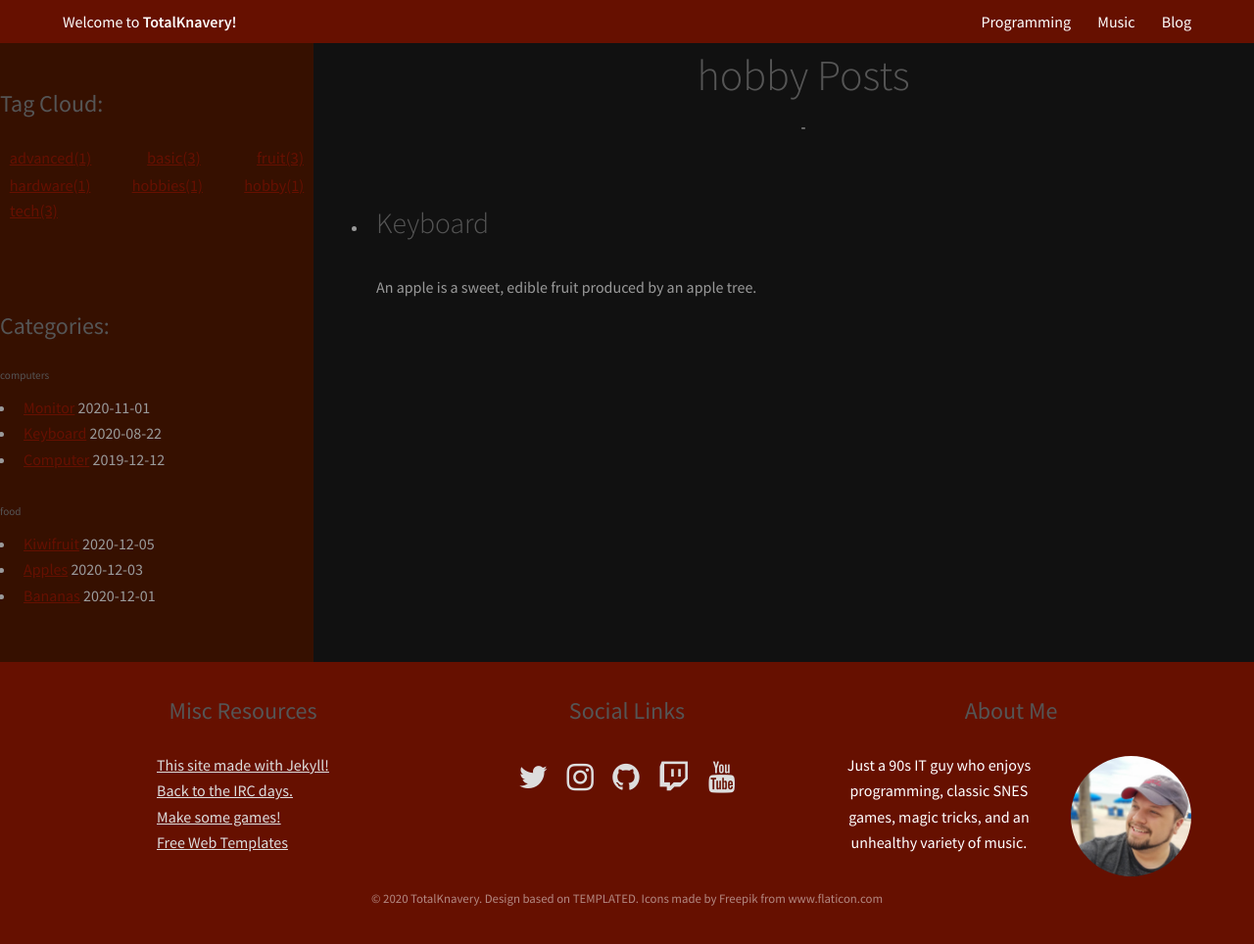
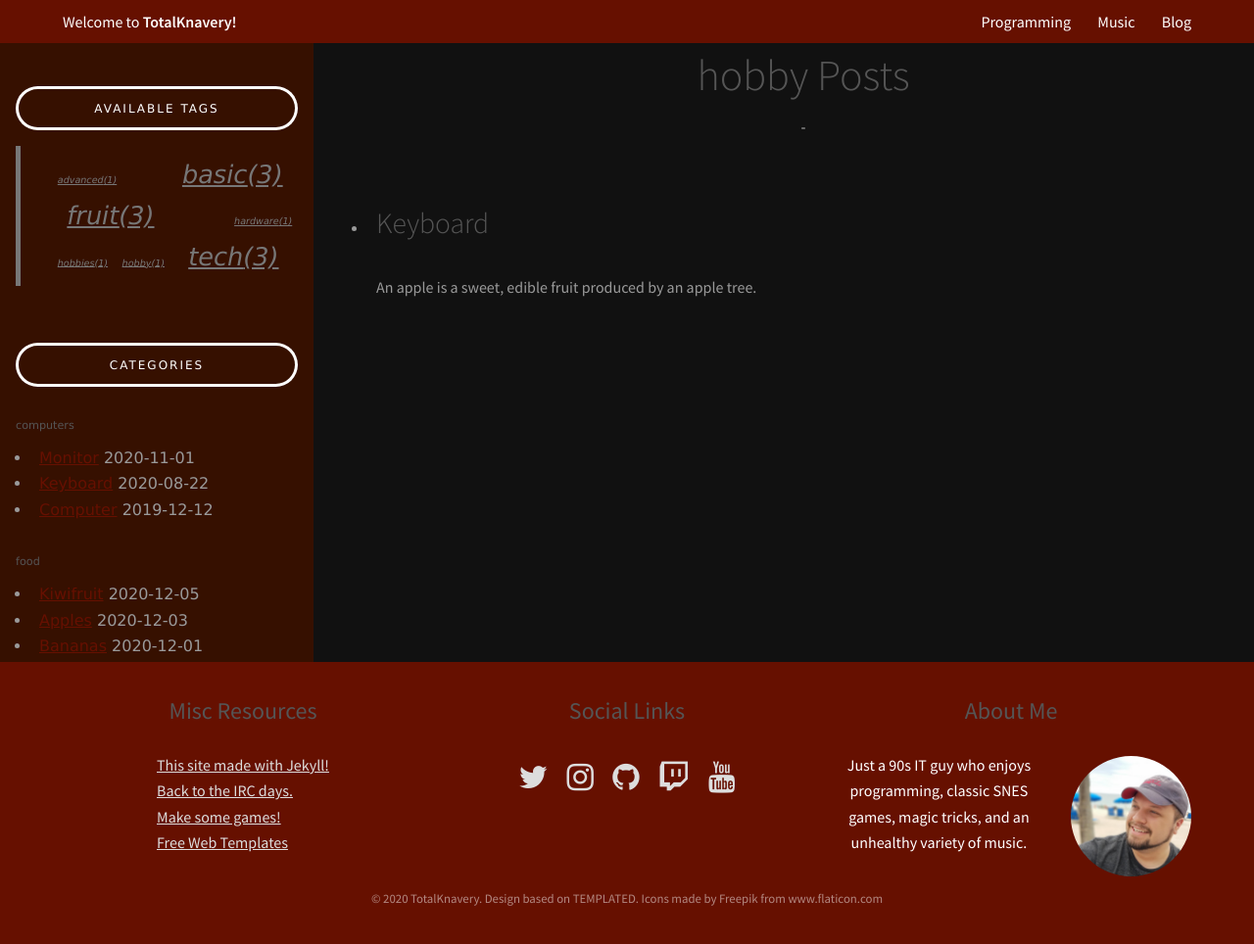
Before and after one commit to knaveightt/totalknavery, a Jekyll site: the page built from tags/hobby.html, in a window 1280 px wide and 986 px high. Shown: the top 964 px of the window at 98% size. Built offline with Jekyll 4.4.1, drawn with Linux system fonts in a browser that asks for light colours.

Commit message:
Applied first round of left bar styling

```diff
--- a/_includes/tagcloud.html
+++ b/_includes/tagcloud.html
@@ -34,7 +34,7 @@ Let's generate the tag cloud
 {% endcomment %}
 
 {% for tag in tags %}
-{% assign rel_tag_size = site.tags[tag].size | times: 0.2 | divided_by: tag_count | plus: 1 %}
+{% assign rel_tag_size = site.tags[tag].size | times: 5 | divided_by: tag_count | plus: 0.6 %}
 {% capture tag_url %}tags/{{ tag | slugize }}{% endcapture %}
 <span style="white-space: nowrap; font-size: {{ rel_tag_size }}em; padding: 0.6em;">
   <a href="{{ tag_url | relative_url }}" class="tag">{{ tag | slugize }}<span>({{ site.tags[tag].size }})</span></a>
--- a/_layouts/post.html
+++ b/_layouts/post.html
@@ -23,17 +23,24 @@
 
 		    <!-- leftbar -->
             <div id="leftbar" class="inner">
-              <span clas="tag_list">
-              <h4>Tag Cloud:</h4>
-              <p class="tag-cloud" style="text-align: justify;">
+
+              <div id="tag_list">
+                <ul class="actions fit">
+                  <li><a href="#" class="button alt fit">Available Tags</a></li>
+                </ul>
+              <blockquote class="tag-cloud" style="text-align: justify;">
                 {% capture site_tags %}{% for tag in site.tags %}{{ tag | first }}{% unless forloop.last %},{% endunless %}{% endfor %}{% endcapture %}
                 {% assign tags = site_tags | split:',' | sort %}
                 {% include tagcloud.html %}
-              </p>
-              </span>
-              <br/><br/>
-              <span class="cat_list">
-              <h4>Categories:</h4>
+              </blockquote>
+              </div>
+
+              <br/>
+
+              <div id="cat_list">
+                <ul class="actions fit">
+                  <li><a href="#" class="button alt fit">Categories</a></li>
+                </ul>
               {% for category in site.categories %}
               {% assign cat = category[0] %}
               <h6><a href="#">{{ cat }}</a></h6>
@@ -43,7 +50,8 @@
               {% endfor %}
               </ul>
               {% endfor %}
-              </span>
+              </div>
+
             </div>
             <div class="inner-with-leftbar">
 				<header class="align-center">
--- a/assets/css/main.css
+++ b/assets/css/main.css
@@ -1813,6 +1813,35 @@
             background-color: #361000;
             overflow-x: hidden;
             padding-top: 44px;
+            font-family: Verdana, sans-serif;
+        }
+
+        #leftbar h4 {
+            font-size: 1em;
+            font-weight: bold;
+            color: #ccc;
+        }
+
+        #tag_list{
+           margin-left: 1em;
+           margin-right: 1em;
+        }
+
+        #tag_list .actions {
+            margin-bottom: 1em;
+        }
+
+        #tag_list blockquote {
+            border-left: 5px solid #777;
+        }
+
+        #tag_list a {
+            color: #777;
+        }
+
+        #cat_list {
+            margin-left: 1em;
+            margin-right: 1em;
         }
 
         @media screen and (max-width: 480px) {
```
